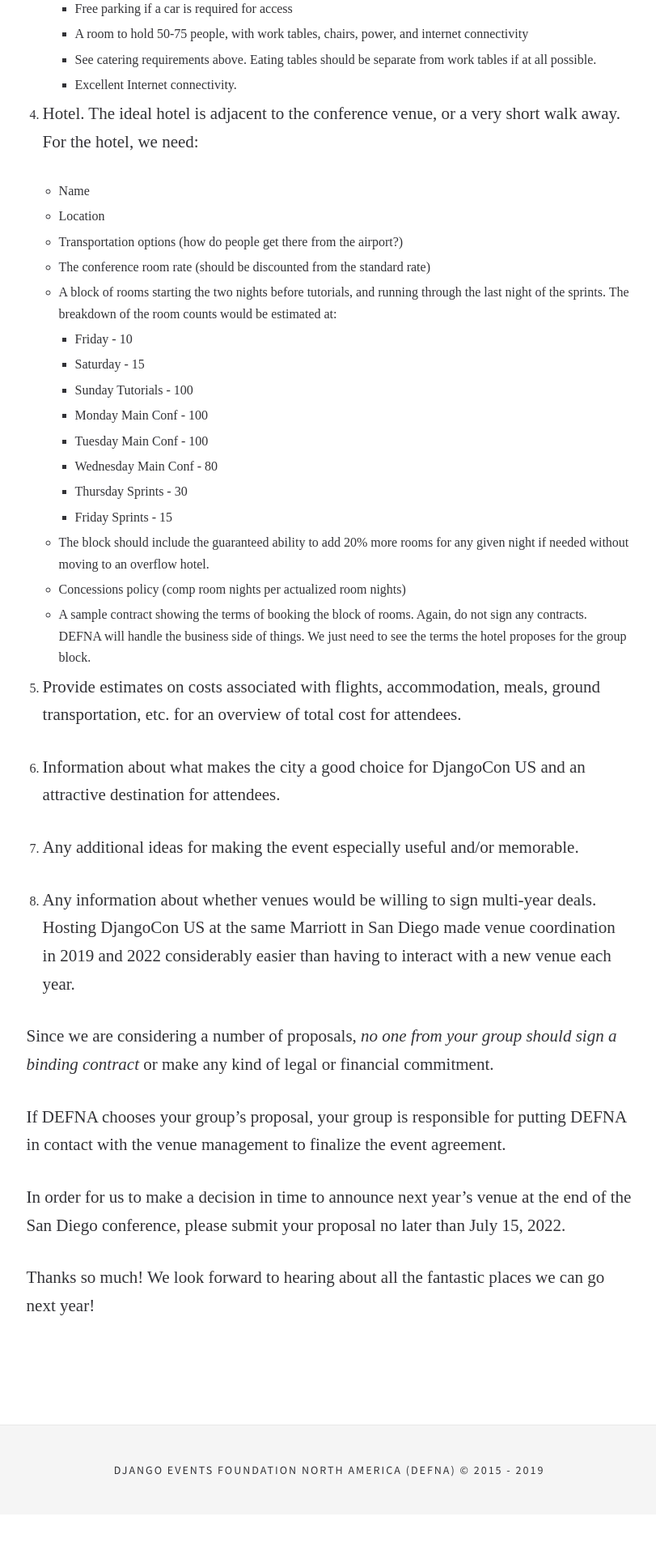
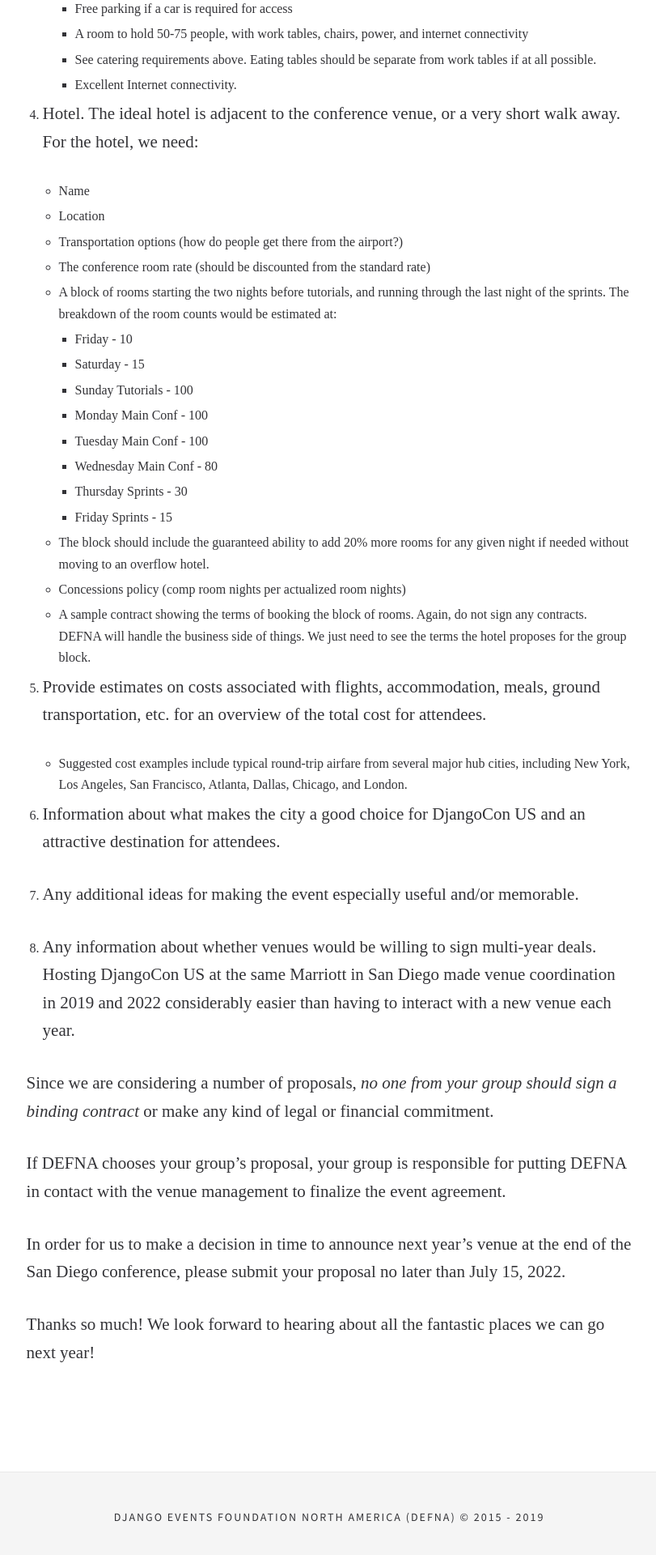
Before and after one commit to DEFNA/defna.org, a Jekyll site: the page built from _posts/2022-05-16-djangocon-us-call-for-venue-proposal-2023.md, in a window 1280 px wide. Shown: the part 3066-4986 px from the top of the page at 81% size, without its empty margins (233-1044 px from the left). Built offline with Jekyll 4.4.1, drawn with Linux system fonts in a browser that asks for light colours.

Commit message:
Add example cities for flights
Co-authored-by: Logan Kilpatrick  <23kilpatrick23@gmail.com>

```diff
--- a/_posts/2022-05-16-djangocon-us-call-for-venue-proposal-2023.md
+++ b/_posts/2022-05-16-djangocon-us-call-for-venue-proposal-2023.md
@@ -98,7 +98,9 @@
 	* Concessions policy (comp room nights per actualized room nights)
 	* A sample contract showing the terms of booking the block of rooms. Again, do not sign any contracts. DEFNA will handle the business side of things. We just need to see the terms the hotel proposes for the group block.
 
-5. Provide estimates on costs associated with flights, accommodation, meals, ground transportation, etc. for an overview of total cost for attendees.
+5. Provide estimates on costs associated with flights, accommodation, meals, ground transportation, etc. for an overview of the total cost for attendees.
+
+   * Suggested cost examples include typical round-trip airfare from several major hub cities, including New York, Los Angeles, San Francisco, Atlanta, Dallas, Chicago, and London.
 
 6. Information about what makes the city a good choice for DjangoCon US and an attractive destination for attendees.
 
```
